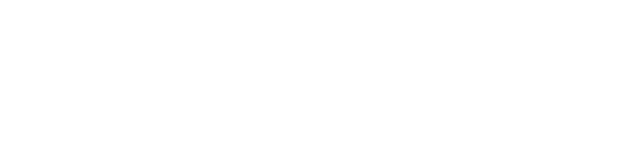
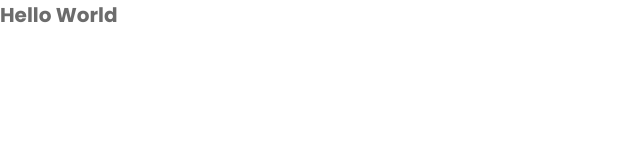
Before and after one commit to Luan-Carlos-Dantas/travelgram, a plain HTML site: page index.html in a window 1280 px wide. Shown: the whole page, without its empty margins (0-640 px from the left). Drawn offline with Linux system fonts and the light colour scheme.

Commit message:
initial style guide

```diff
--- a/assets/styles/global.css
+++ b/assets/styles/global.css
@@ -5,11 +5,11 @@
   --bg-color: #fff;
   --surface-color: #f5f5f5;
   --skeleton-color: #d9d9d9;
-  --transparency-color: #ffffff;
+  --transparency-color: #ffffff8f;
   --text-primary-color: #313131;
   --text-secondary-color: #6c6c6c;
   --heading-1: 3.2rem;
-  --paragraph-md: 1.4r em;
+  --paragraph-md: 1.4rem;
   --paragraph-sm: 1.2rem;
 }
 
@@ -18,3 +18,8 @@
   padding: 0;
   box-sizing: border-box;
 }
+
+body{
+  background-color: var(--bg-color);
+  color: var(--text-secondary-color);
+}
--- a/index.html
+++ b/index.html
@@ -10,6 +10,6 @@
   <title>Travelgram</title>
 </head>
 <body>
-
+  <h1>Hello World</h1>
 </body>
 </html>
```
Also changed, not shown: 1 other file.
